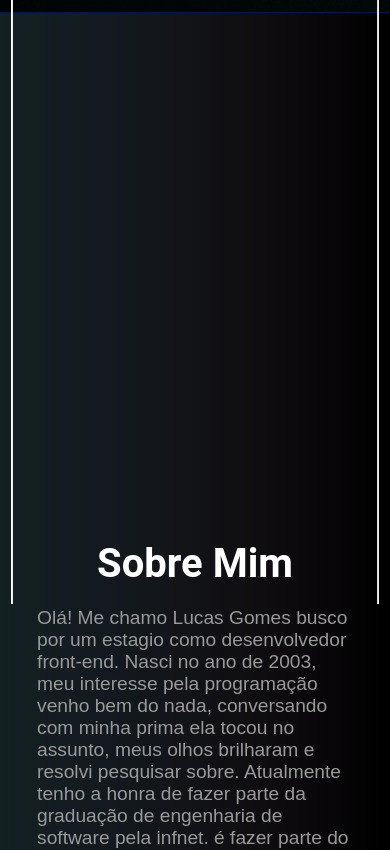
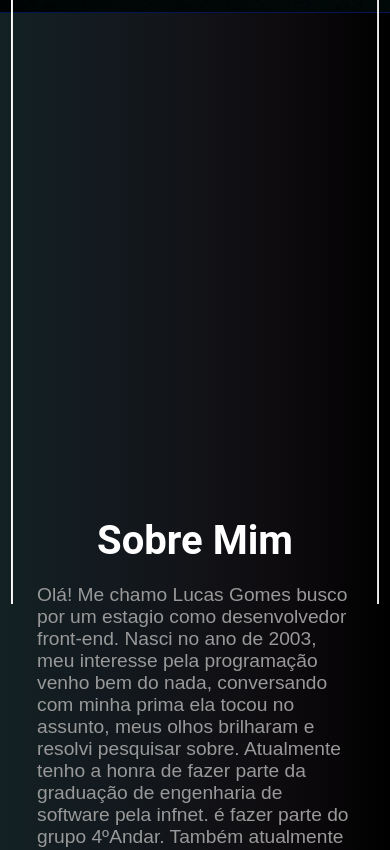
Before and after one commit to LucasGAraujo/Portifolio-em-react, a React (Create React App) app: page / in a window 390 px wide. Shown: the part 1000-1850 px from the top of the page. Built offline with nearby package versions, Linux system fonts and the light colour scheme; no server answers; a web font is replaced by a local one.

Commit message:
Atualizar o Media.css

```diff
--- a/src/style/Media.css
+++ b/src/style/Media.css
@@ -544,7 +544,7 @@
         .teste{height:120vh;
           margin-bottom:100px;
         }
-        .one_section{margin-top:40px;}
+        .one_section{margin-top:10px;}
       }
       @media screen and (max-width:380px){
       .two_section{
```
